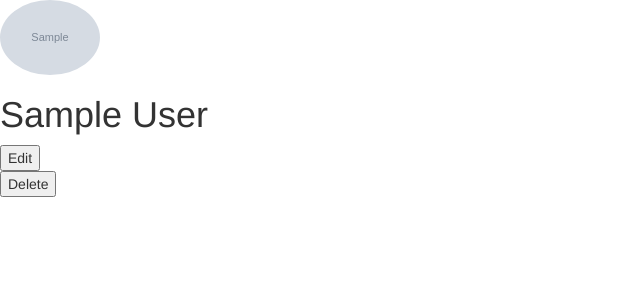
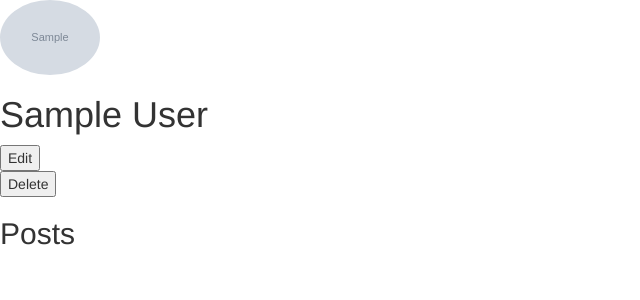
Before and after one commit to seth-vargas/Blogly, a Flask app: page /users/1 in a window 1280 px wide. Shown: the top 300 px of the page, without its empty margins (0-640 px from the left). Run offline with Flask 2, Linux system fonts and the light colour scheme; tables that the repository leaves empty hold one stand-in row (values such as "Sample post"); grey boxes marked "Sample" are stand-in pictures; some libraries are stand-ins or nearby versions.

Commit message:
New branch for part 2 of blogly

```diff
--- a/templates/user-detail.html
+++ b/templates/user-detail.html
@@ -13,4 +13,10 @@
 <form action="/users/{{user.id}}/delete" method="POST">
     <input type="submit" value="Delete">
 </form>
+<h2>Posts</h2>
+<ul>
+    {% for post in posts %}
+    <li>{{post.title}}</li>
+    {% endfor %}
+</ul>
 {% endblock %}
```
Also changed, not shown: models.py (+12 -0 lines).
